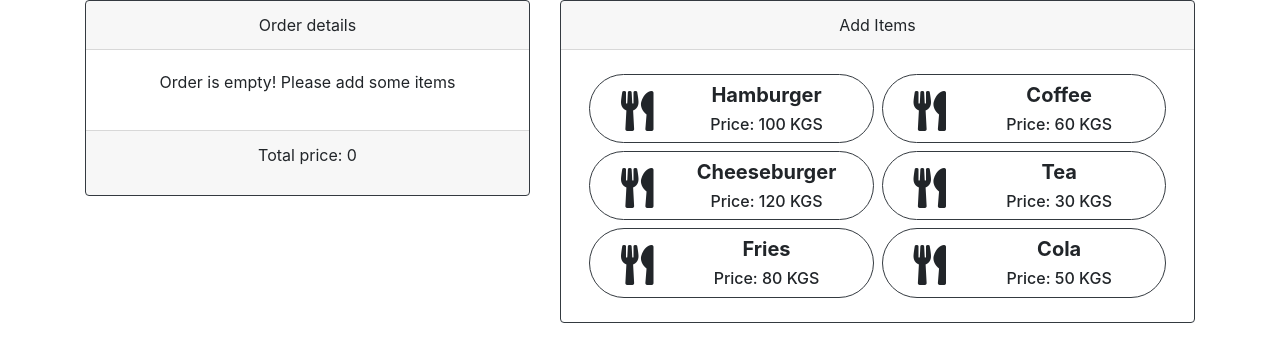
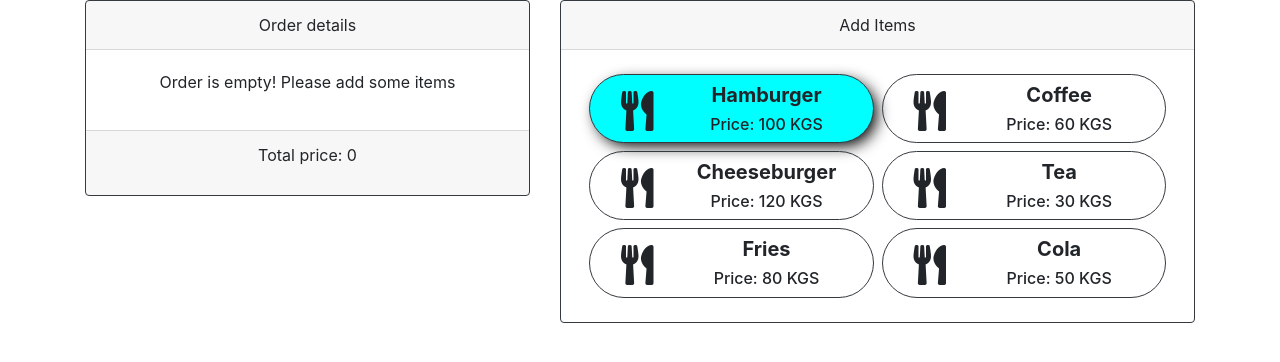
Before and after one commit to artbyter/python_group_1_exam_7_artem_goryainov, a React (Create React App) app: page / in a window 1280 px wide. In both pictures the pointer is over the element 731 px from the left and 108 px from the top of the page. Shown: the top 362 px of the page. Built offline with nearby package versions, Linux system fonts and the light colour scheme.

Commit message:
Added styles for buttons hover

```diff
--- a/src/App.css
+++ b/src/App.css
@@ -5,3 +5,9 @@
 .foodButton{
   width: 48%;
 }
+
+.foodButton:hover{
+  background-color: aqua;
+cursor: pointer;
+box-shadow: 5px 5px 15px -2px #000000;
+}
```
